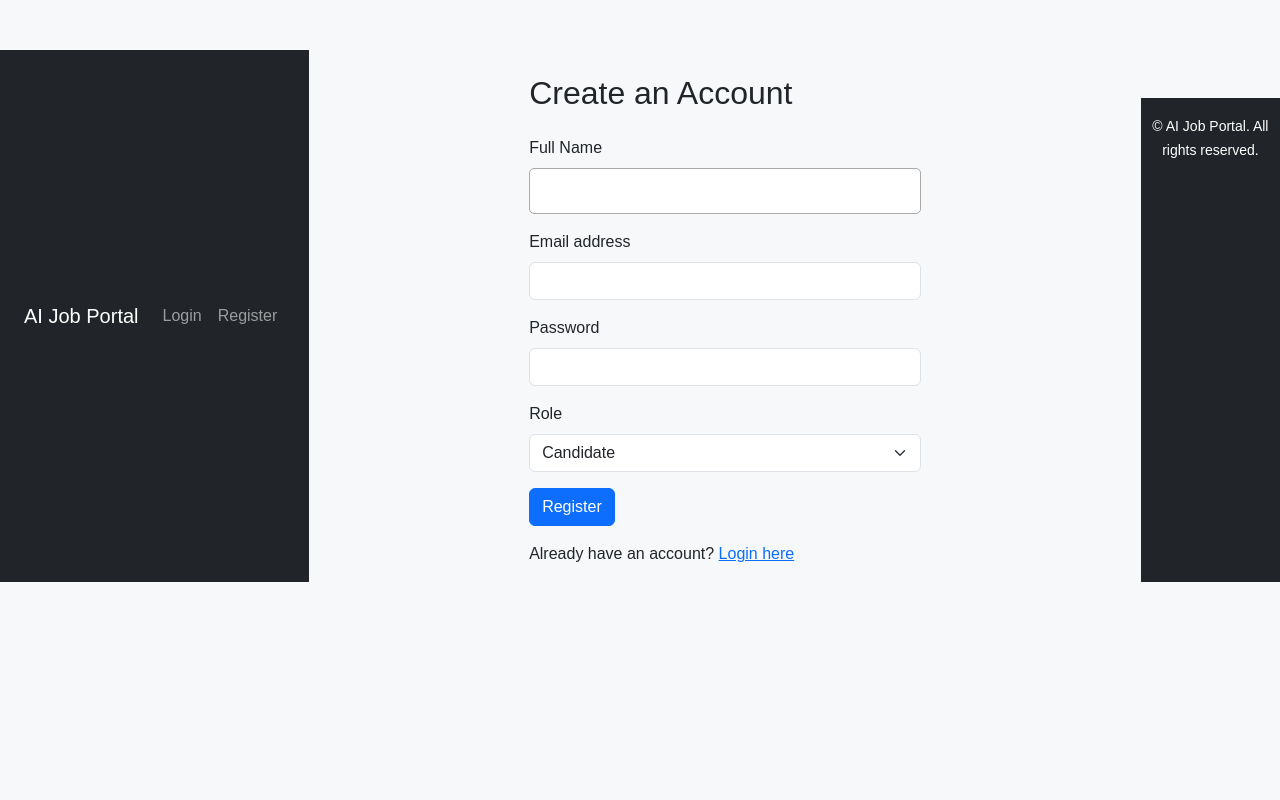
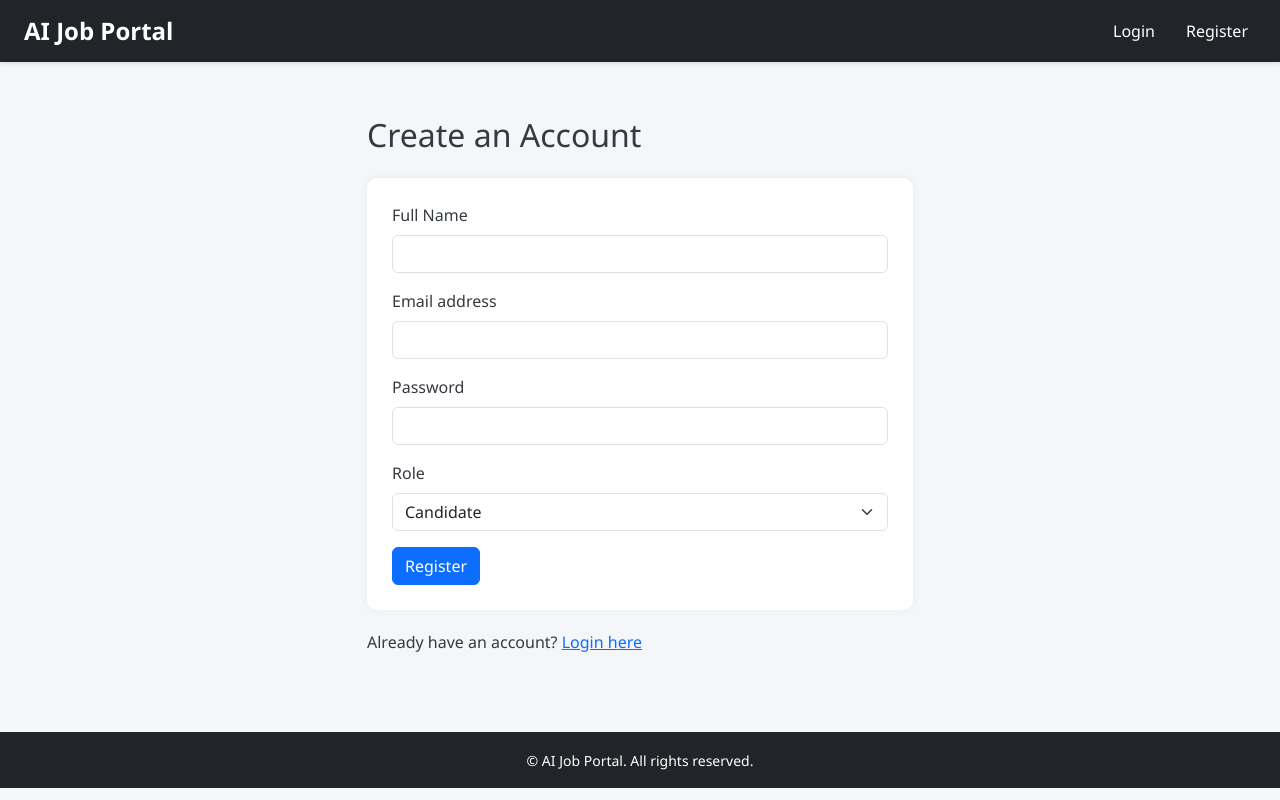
Before and after one commit to Vasundhara-dev-dev/python-job-portal, a Flask app: template templates/register.html in a window 1280 px wide. Run offline with Flask 3, Linux system fonts and the light colour scheme; the template is opened without the code that fills it, so the values that code supplies are empty.

Commit message:
Update style.css

```diff
--- a/static/style.css
+++ b/static/style.css
@@ -1,64 +1,96 @@
-body {
-  font-family: Arial, sans-serif;
-  background-color: #f7f8fa;
-  display: flex;
-  justify-content: center;
-  margin-top: 50px;
+/* Reset default padding and margins */
+body, h1, h2, h3, h4, h5, h6, p, ul {
+    margin: 0;
+    padding: 0;
 }
 
-.chat-container {
-  width: 400px;
-  background: white;
-  border: 1px solid #ccc;
-  border-radius: 10px;
-  overflow: hidden;
+/* Apply a modern background and base font */
+body {
+    font-family: 'Segoe UI', Tahoma, Geneva, Verdana, sans-serif;
+    background-color: #f4f6f9;
+    color: #343a40;
 }
 
-.chat-box {
-  height: 400px;
-  overflow-y: auto;
-  padding: 10px;
-  background: #f1f1f1;
+/* Navbar custom style */
+.navbar {
+    box-shadow: 0 2px 4px rgba(0,0,0,0.1);
 }
 
-.bot-msg, .user-msg {
-  margin: 10px;
-  padding: 10px;
-  border-radius: 10px;
-  max-width: 80%;
+.navbar-brand {
+    font-weight: bold;
+    font-size: 1.5rem;
+    color: #ffffff !important;
 }
 
-.bot-msg {
-  background: #e1eaff;
-  align-self: flex-start;
+.nav-link {
+    color: #ffffff !important;
+    margin-left: 15px;
+    transition: color 0.3s ease;
 }
 
-.user-msg {
-  background: #d4edda;
-  align-self: flex-end;
-  text-align: right;
+.nav-link:hover {
+    color: #ffc107 !important;
 }
 
-.input-area {
-  display: flex;
-  padding: 10px;
-  background: #fff;
-  border-top: 1px solid #ccc;
+/* Container spacing */
+.container {
+    padding-top: 30px;
+    padding-bottom: 30px;
 }
 
-input[type="text"] {
-  flex: 1;
-  padding: 10px;
-  border: 1px solid #aaa;
-  border-radius: 5px;
-  margin-right: 10px;
+/* Form styling */
+form {
+    background: #ffffff;
+    padding: 25px;
+    border-radius: 10px;
+    box-shadow: 0 0 10px rgba(0,0,0,0.05);
+    margin-bottom: 20px;
 }
 
-button {
-  padding: 10px 15px;
-  background-color: #007bff;
-  color: white;
-  border: none;
-  border-radius: 5px;
-  cursor: pointer;
+/* Buttons */
+.btn-primary {
+    background-color: #0d6efd;
+    border-color: #0d6efd;
 }
+
+.btn-primary:hover {
+    background-color: #0b5ed7;
+    border-color: #0a58ca;
+}
+
+.btn-success {
+    background-color: #198754;
+    border-color: #198754;
+}
+
+.btn-success:hover {
+    background-color: #157347;
+    border-color: #146c43;
+}
+
+/* Feedback cards */
+.list-group-item {
+    background-color: #fefefe;
+    border-left: 4px solid #0d6efd;
+    margin-bottom: 5px;
+}
+
+/* Job table */
+.table th {
+    background-color: #0d6efd;
+    color: white;
+    text-align: center;
+}
+
+.table td {
+    text-align: center;
+}
+
+/* Footer styling */
+footer {
+    background-color: #343a40;
+    color: #fff;
+    padding: 20px 0;
+    text-align: center;
+    margin-top: 40px;
+}
```
